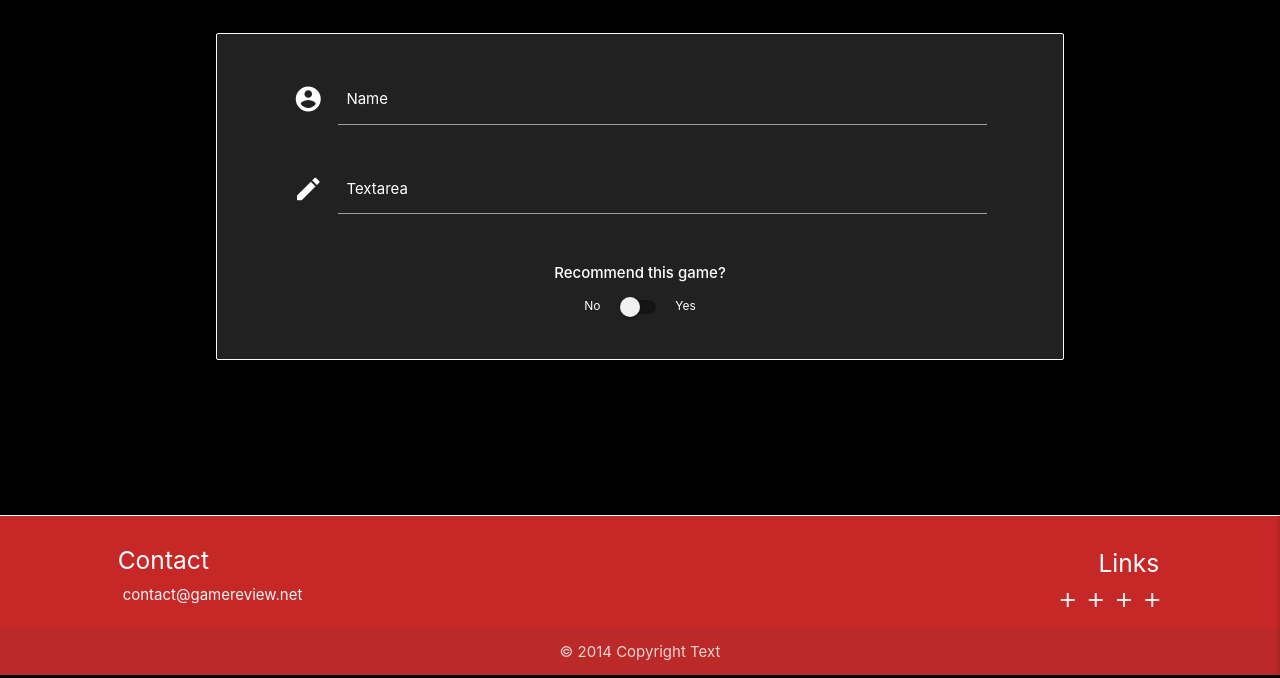
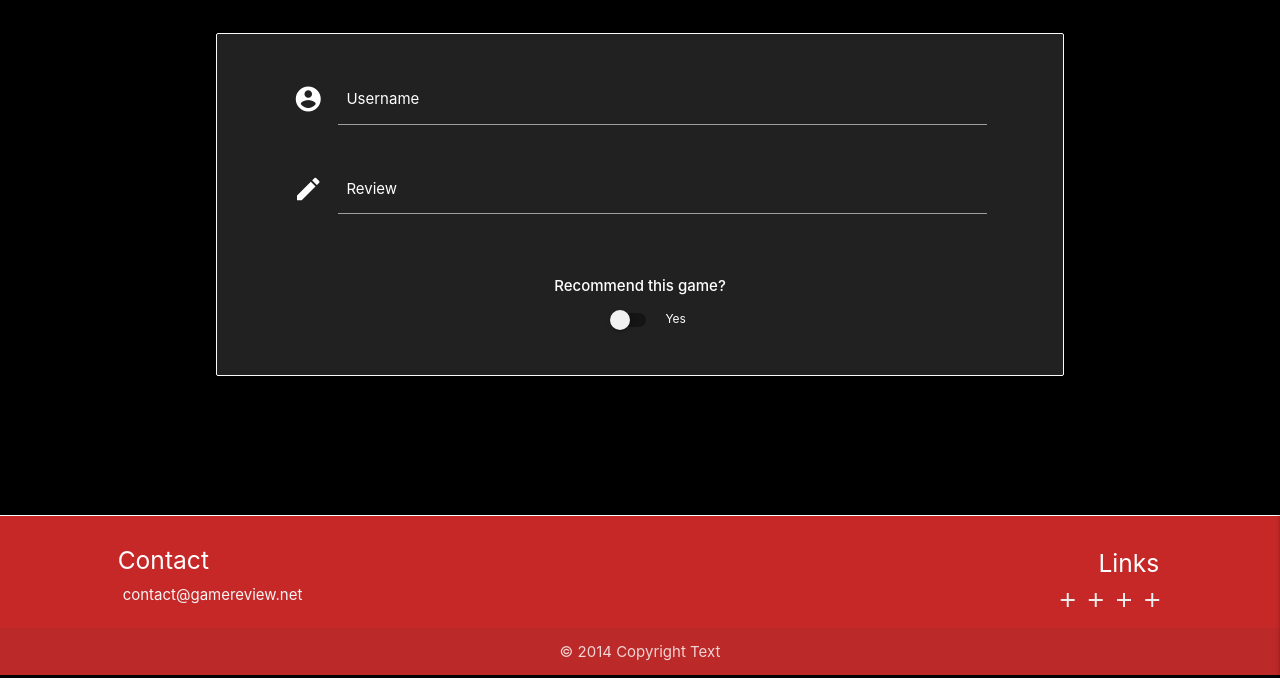
Before and after one commit to aMurphy85/Game-review-ms3, a Flask app: page /add_review in a window 1280 px wide. Shown: the part 125-803 px from the top of the page. Run offline with Flask 2, Linux system fonts and the light colour scheme; some libraries are stand-ins or nearby versions.

Commit message:
Add styling adjustments to add_review form inputs

```diff
--- a/static/css/style.css
+++ b/static/css/style.css
@@ -98,6 +98,10 @@ img {
     border: 1px solid #fafafa;
 }
 
+#card-panel {
+    margin-bottom: 50px;
+}
+
 .card
 .card-content {
     padding: 5px;
@@ -144,10 +148,6 @@ a {
     margin: 40px;
 }
 
-.switch {
-    margin: 15px;
-}
-
 #footer {
     position: absolute;
     bottom: 0;
--- a/templates/add_review.html
+++ b/templates/add_review.html
@@ -9,34 +9,39 @@
 
 <div class="row">
     <div class="col s12 m10 l8 offset-l2 offset-m1">
-        <div class="card-panel grey darken-4">
+        <div class="card-panel grey darken-4" id="card-panel">
 
             <div class="row">
-                <form class="col s12 m10 l10 offset-m1 offset-l1">
+                <form class="col s12 m10 l10 offset-m1 offset-l1" method="POST" action="">
                     <div class="row">
                         <div class="input-field col s12">
                             <i class="material-icons prefix white-text">account_circle</i>
-                            <input id="icon_prefix" type="text" class="validate">
-                            <label class="white-text" for="icon_prefix">Name</label>
+                            <input id="user_name" name="user_name" minlength="5" maxlength="20"
+                                type="text" class="validate" required>
+                            <label class="white-text" for="user_name">Username</label>
                         </div>
                     </div>
                     <div class="row">
                         <div class="input-field col s12">
                             <i class="material-icons prefix white-text">mode_edit</i>
-                            <textarea id="textarea1" class="materialize-textarea"></textarea>
-                            <label class="white-text" for="textarea1">Textarea</label>
+                            <textarea id="user_review" name="user_review" minlength="5"
+                                maxlength="200" class="materialize-textarea validate" required></textarea>
+                            <label class="white-text" for="user_review">Review</label>
                         </div>
                     </div>
 
                     <!-- Switch -->
-                    <div class="switch center-align">
-                        <p class="white-text"><strong>Recommend this game?</strong></p>
-                        <label class="white-text">
-                             No
-                            <input type="checkbox">
-                            <span class="lever"></span>
-                                Yes
-                        </label>
+                    <div class="row">
+                        <div class="input-field col s12">
+                            <div class="switch center-align">
+                                <p class="white-text"><strong>Recommend this game?</strong></p>
+                                <label class="white-text" for="is_recommended">
+                                    <input type="checkbox" id="is_recommended" name="is_recommended">
+                                    <span class="lever"></span>
+                                    Yes
+                                </label>
+                            </div>
+                        </div>
                     </div>
                 </form>
             </div>
--- a/templates/login.html
+++ b/templates/login.html
@@ -1,7 +1,11 @@
 {% extends "base.html" %}
 {% block content %}
 
-    <h2 class="center-align">Log In</h2>
+    <div class="row">
+        <div class="col s12 m10 l8 offset-l2 offset-m1">
+            <h4 class="header white-text">Log In</h4>
+        </div>
+    </div>
 
     <div class="row">
         <form class="col s12 m10 l8 offset-m1 offset-l2" method="POST" action="{{ url_for('login') }}">
--- a/templates/register.html
+++ b/templates/register.html
@@ -1,7 +1,11 @@
 {% extends "base.html" %}
 {% block content %}
 
-    <h2 class="center-align">Register</h2>
+    <div class="row">
+        <div class="col s12 m10 l8 offset-l2 offset-m1">
+            <h4 class="header white-text">Register</h4>
+        </div>
+    </div>
 
     <div class="row">
         <form class="col s12 m10 l8 offset-m1 offset-l2" method="POST" action="{{ url_for('register') }}">
```
